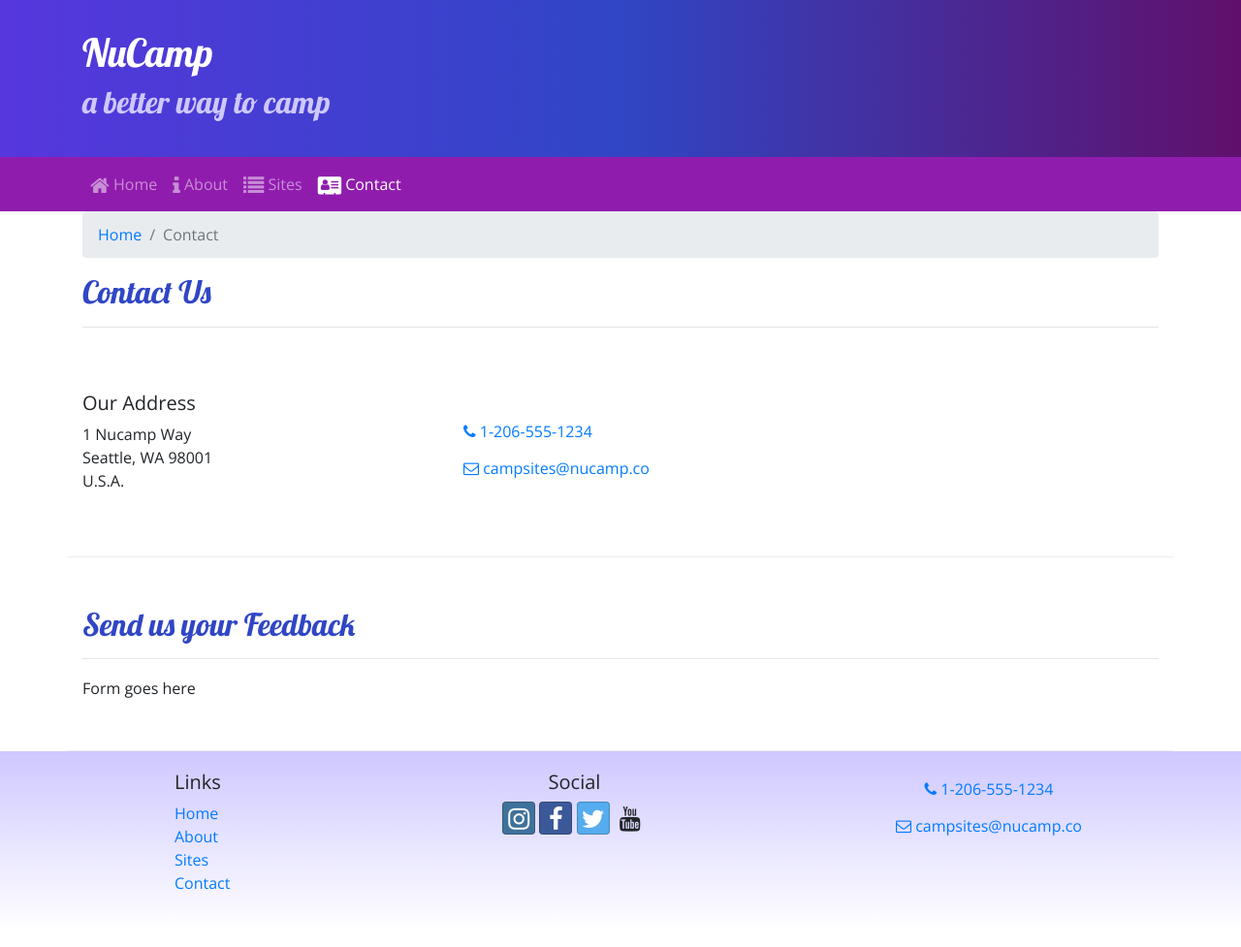
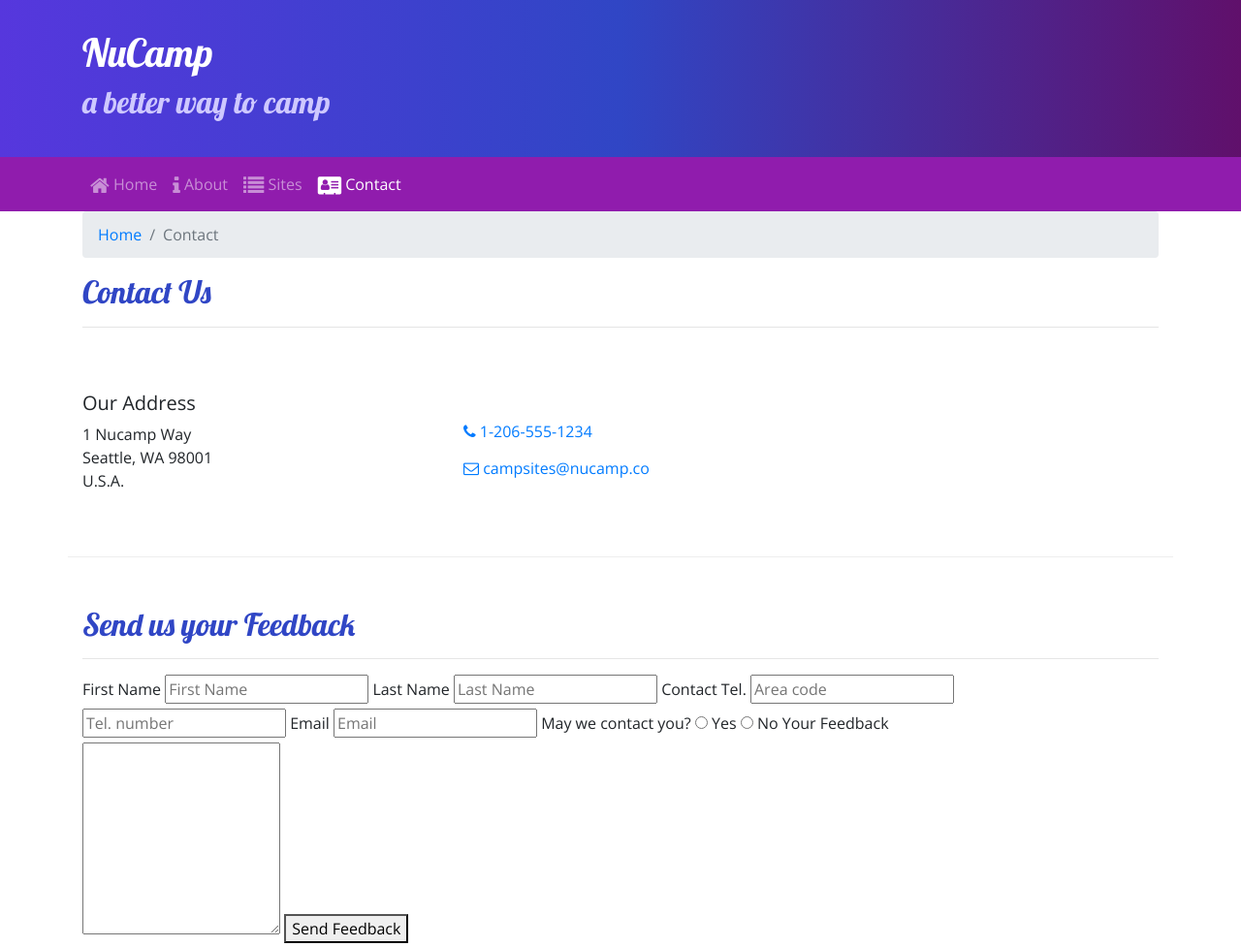
Before and after one commit to torresjds/nucampsite, a website: page contactus.html in a window 1280 px wide. Shown: the top 977 px of the page at 97% size. Drawn offline with nearby package versions, Linux system fonts and the light colour scheme.

Commit message:
buttons commit 3

```diff
--- a/contactus.html
+++ b/contactus.html
@@ -101,7 +101,27 @@
           <h2>Send us your Feedback</h2>
           <hr />
         </div>
-        <div class="col-md-10">Form goes here</div>
+        <div class="col-md-10">
+          <form>
+                    <label for="firstName">First Name</label>
+                    <input type="text" id="firstName" name="firstName" placeholder="First Name" />
+                    <label for="lastName">Last Name</label>
+                    <input type="text" id="lastName" name="lastName" placeholder="Last Name" />
+                    <label for="areaCode">Contact Tel.</label>
+                    <input type="tel" id="areaCode" name="areaCode" placeholder="Area code" />
+                    <input type="tel" name="telNum" placeholder="Tel. number" />
+                    <label for="email">Email</label>
+                    <input type="email" id="email" name="email" placeholder="Email" />
+                    May we contact you?
+                    <input type="radio" id="contactYes" name="contactRadios" value="yes" />
+                    <label for="contactYes">Yes</label>
+                    <input type="radio" id="contactNo" name="contactRadios" value="no" />
+                    <label for="contactNo">No</label>
+                    <label for="feedback">Your Feedback</label>
+                    <textarea id="feedback" name="feedback" rows="8"></textarea>
+                    <button type="submit">Send Feedback</button>
+                </form>
+        </div>
       </div>
     </div>
 
```
Also changed, not shown: index.html (+6 -16 lines).
